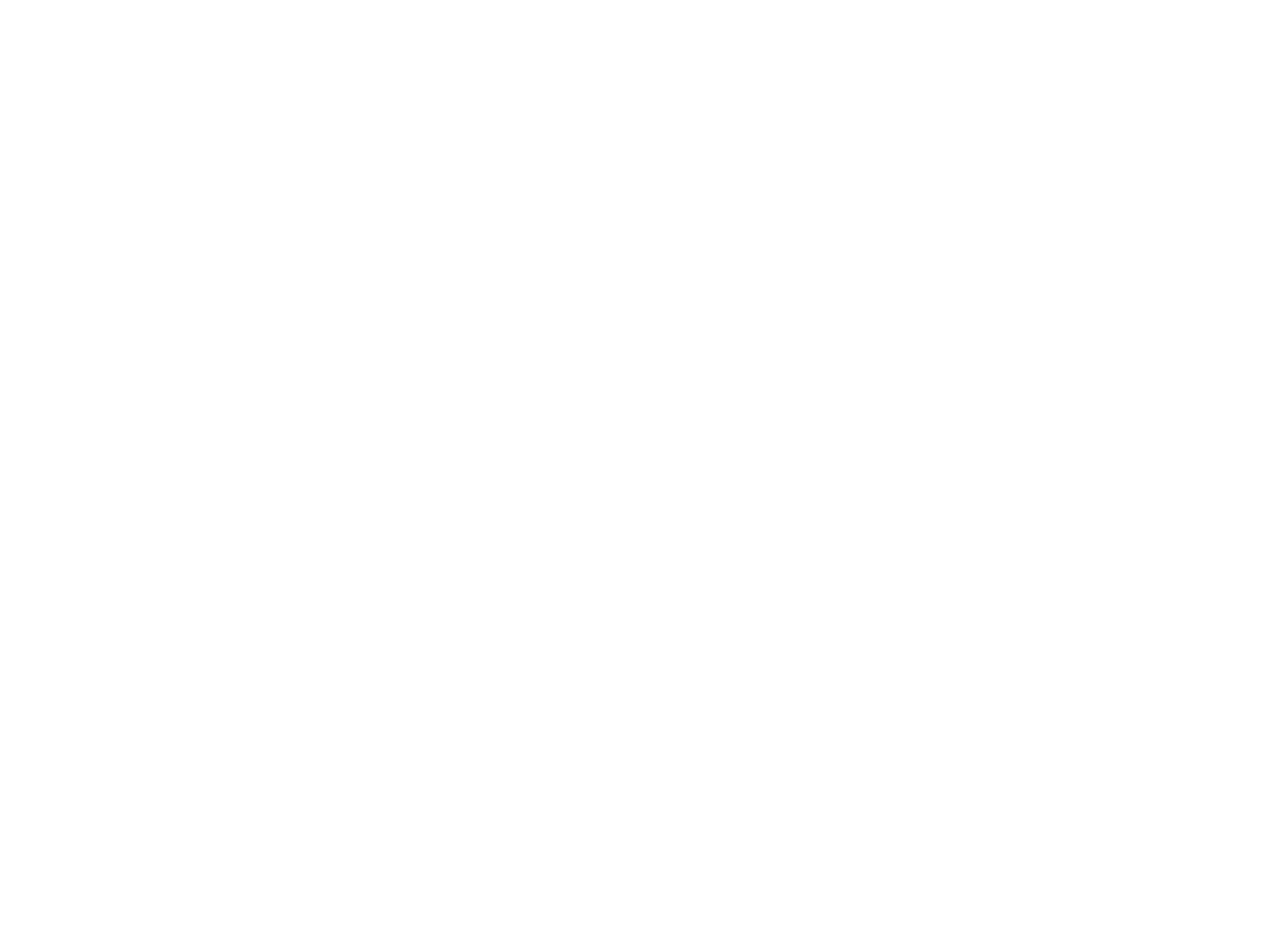
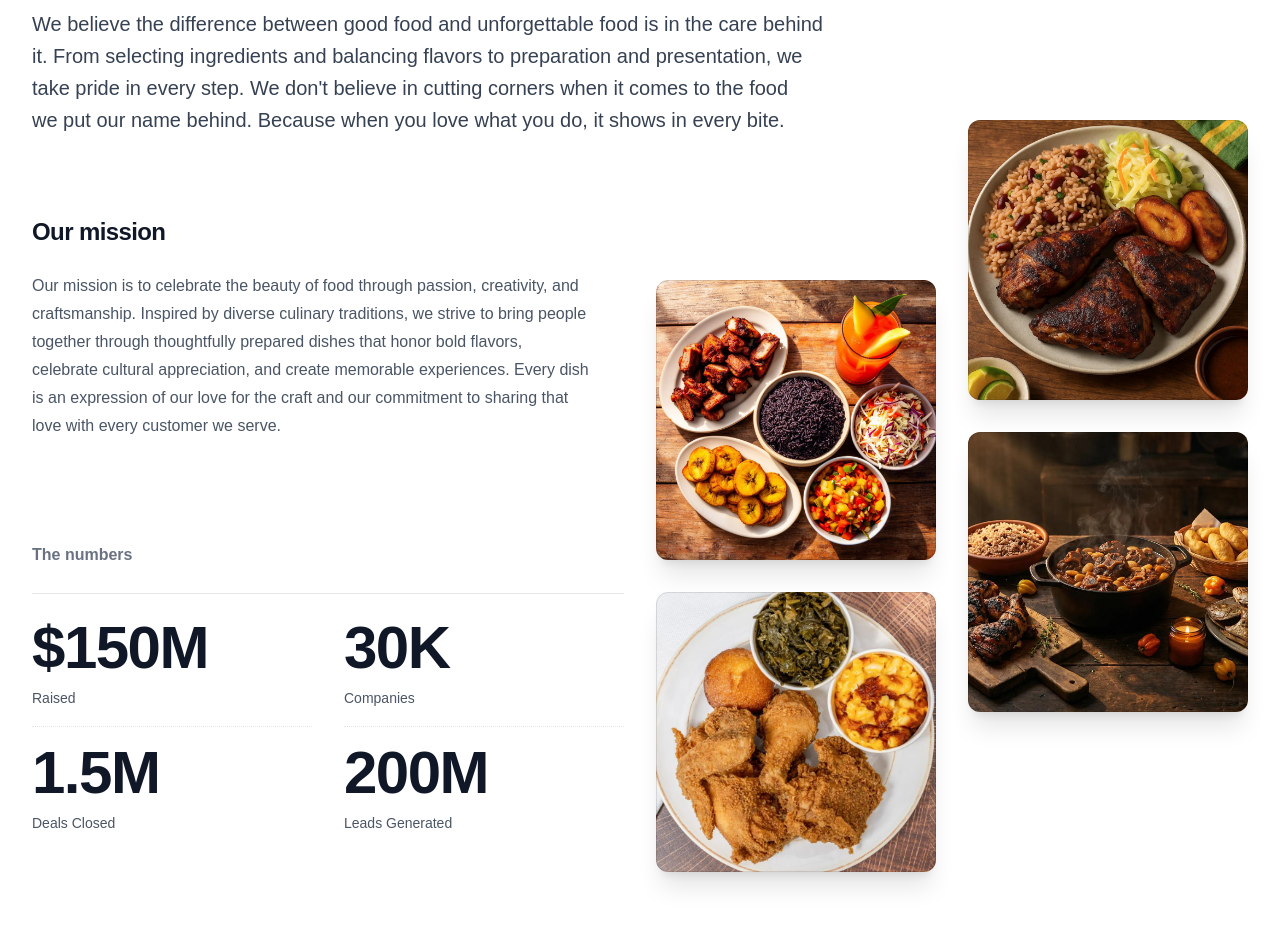
Before and after one commit to Elieserlaguerre/lafays_eatery, a Next.js app: page / in a window 1280 px wide. Shown: the part 2000-2926 px from the top of the page. Before the commit the page ends 1788 px from the top, so only its background shows below. Built offline with nearby package versions, Linux system fonts and the light colour scheme.

Commit message:
continuing withe the marketing content of the customer's section.

```diff
--- /dev/null
+++ b/app/components/external-components/customers/CallToAction.js
@@ -0,0 +1,5 @@
+import React from "react";
+
+export default function CallToAction() {
+	return <div>Call To Action</div>;
+}
--- a/app/components/external-components/customers/CustomersHomePage.js
+++ b/app/components/external-components/customers/CustomersHomePage.js
@@ -6,6 +6,9 @@ import Link from "next/link";
 import mainImage from "@/public/images/customers/home-page/lafays_eatery_customers_hero_section.jpg";
 import Image from "next/image";
 import OurStory from "./OurStory";
+import TheCraftsmanship from "./TheCraftsmanship";
+import FeaturedProducts from "./FeaturedProducts";
+import CallToAction from "./CallToAction";
 
 export default function CustomersHomePage() {
 	const navigation = [
@@ -95,6 +98,9 @@ export default function CustomersHomePage() {
 				</div>
 			</div>
 			<OurStory />
+			<TheCraftsmanship />
+			{/* <FeaturedProducts /> */}
+			{/* <CallToAction /> */}
 		</div>
 	);
 }
--- /dev/null
+++ b/app/components/external-components/customers/FeaturedProducts.js
@@ -0,0 +1,5 @@
+import React from "react";
+
+export default function FeaturedProducts() {
+	return <div>Featured Products</div>;
+}
--- a/app/components/external-components/customers/OurStory.js
+++ b/app/components/external-components/customers/OurStory.js
@@ -25,8 +25,7 @@ export default function OurStory() {
 			<div className="mx-auto max-w-7xl px-6 lg:px-8">
 				<div className="mx-auto grid max-w-2xl grid-cols-1 gap-x-8 gap-y-16 sm:gap-y-20 lg:mx-0 lg:max-w-none lg:grid-cols-5">
 					<div className="col-span-2">
-						<h2 className="text-base/7 font-semibold text-indigo-600 capitalize">our story</h2>
-						<p className="mt-2 text-4xl font-semibold tracking-tight text-pretty text-gray-900 sm:text-5xl">More Than a Meal. It's a Labor of Love.</p>
+						<p className="text-4xl font-semibold tracking-tight text-pretty text-gray-900 sm:text-5xl">More Than a Meal. It's a Labor of Love.</p>
 						<p className="mt-6 text-base/7 text-gray-700">At Lafay's Eatery, great food begins with a genuine love for the craft. Inspired by the rich culinary traditions of different cultures, our kitchen brings together an appreciation for bold flavors, treasured recipes, and the little details that make every dish special. From the vibrant spices of Haitian and Jamaican cuisine to the comforting familiarity of Black American Soul Food, each culinary tradition offers something worth celebrating.</p>
 						<p className="mt-6 text-base/7 text-gray-700">Our approach is simple: learn, appreciate, create, and serve with care. Every dish is an opportunity to share that passion with the people around us.</p>
 					</div>
--- /dev/null
+++ b/app/components/external-components/customers/TheCraftsmanship.js
@@ -0,0 +1,69 @@
+import Image from "next/image";
+import entray1 from "../../../../public/images/customers/home-page/entray_1.jpg";
+import entray2 from "../../../../public/images/customers/home-page/entray_2.jpg";
+import entray3 from "../../../../public/images/customers/home-page/entray_3.jpg";
+import entray4 from "../../../../public/images/customers/home-page/entray_4.jpg";
+export default function TheCraftsmanship() {
+	return (
+		<div className="overflow-hidden bg-white py-24 sm:py-32">
+			<div className="mx-auto max-w-2xl px-6 lg:max-w-7xl lg:px-8">
+				<div className="max-w-4xl">
+					<h1 className="mt-2 text-4xl font-semibold tracking-tight text-pretty text-gray-900 sm:text-5xl">Made with Passion and prepared with Purpose.</h1>
+					<p className="mt-6 text-xl/8 text-balance text-gray-700">We believe the difference between good food and unforgettable food is in the care behind it. From selecting ingredients and balancing flavors to preparation and presentation, we take pride in every step. We don't believe in cutting corners when it comes to the food we put our name behind. Because when you love what you do, it shows in every bite.</p>
+				</div>
+				<section className="mt-20 grid grid-cols-1 lg:grid-cols-2 lg:gap-x-8 lg:gap-y-16">
+					<div className="lg:pr-8">
+						<h2 className="text-2xl font-semibold tracking-tight text-pretty text-gray-900">Our mission</h2>
+						<p className="mt-6 text-base/7 text-gray-600">Our mission is to celebrate the beauty of food through passion, creativity, and craftsmanship. Inspired by diverse culinary traditions, we strive to bring people together through thoughtfully prepared dishes that honor bold flavors, celebrate cultural appreciation, and create memorable experiences. Every dish is an expression of our love for the craft and our commitment to sharing that love with every customer we serve.</p>
+					</div>
+					<div className="pt-16 lg:row-span-2 lg:-mr-16 xl:mr-auto">
+						<div className="-mx-8 grid grid-cols-2 gap-4 sm:-mx-16 sm:grid-cols-4 lg:mx-0 lg:grid-cols-2 xl:gap-8">
+							<div className="aspect-square overflow-hidden rounded-xl shadow-xl outline-1 -outline-offset-1 outline-black/10">
+								<Image alt="" src={entray1} className="block size-full object-cover" />
+							</div>
+							<div className="-mt-8 aspect-square overflow-hidden rounded-xl shadow-xl outline-1 -outline-offset-1 outline-black/10 lg:-mt-40">
+								<Image alt="" src={entray2} className="block size-full object-cover" />
+							</div>
+							<div className="aspect-square overflow-hidden rounded-xl shadow-xl outline-1 -outline-offset-1 outline-black/10">
+								<Image alt="" src={entray3} className="block size-full object-cover" />
+							</div>
+							<div className="-mt-8 aspect-square overflow-hidden rounded-xl shadow-xl outline-1 -outline-offset-1 outline-black/10 lg:-mt-40">
+								<Image alt="" src={entray4} className="block size-full object-cover" />
+							</div>
+						</div>
+					</div>
+					<div className="max-lg:mt-16 lg:col-span-1">
+						<p className="text-base/7 font-semibold text-gray-500">The numbers</p>
+						<hr className="mt-6 border-t border-gray-200" />
+						<dl className="mt-6 grid grid-cols-1 gap-x-8 gap-y-4 sm:grid-cols-2">
+							<div className="flex flex-col gap-y-2 border-b border-dotted border-gray-200 pb-4">
+								<dt className="text-sm/6 text-gray-600">Raised</dt>
+								<dd className="order-first text-6xl font-semibold tracking-tight text-gray-900">
+									$<span>150</span>M
+								</dd>
+							</div>
+							<div className="flex flex-col gap-y-2 border-b border-dotted border-gray-200 pb-4">
+								<dt className="text-sm/6 text-gray-600">Companies</dt>
+								<dd className="order-first text-6xl font-semibold tracking-tight text-gray-900">
+									<span>30</span>K
+								</dd>
+							</div>
+							<div className="flex flex-col gap-y-2 max-sm:border-b max-sm:border-dotted max-sm:border-gray-200 max-sm:pb-4">
+								<dt className="text-sm/6 text-gray-600">Deals Closed</dt>
+								<dd className="order-first text-6xl font-semibold tracking-tight text-gray-900">
+									<span>1.5</span>M
+								</dd>
+							</div>
+							<div className="flex flex-col gap-y-2">
+								<dt className="text-sm/6 text-gray-600">Leads Generated</dt>
+								<dd className="order-first text-6xl font-semibold tracking-tight text-gray-900">
+									<span>200</span>M
+								</dd>
+							</div>
+						</dl>
+					</div>
+				</section>
+			</div>
+		</div>
+	);
+}
```
